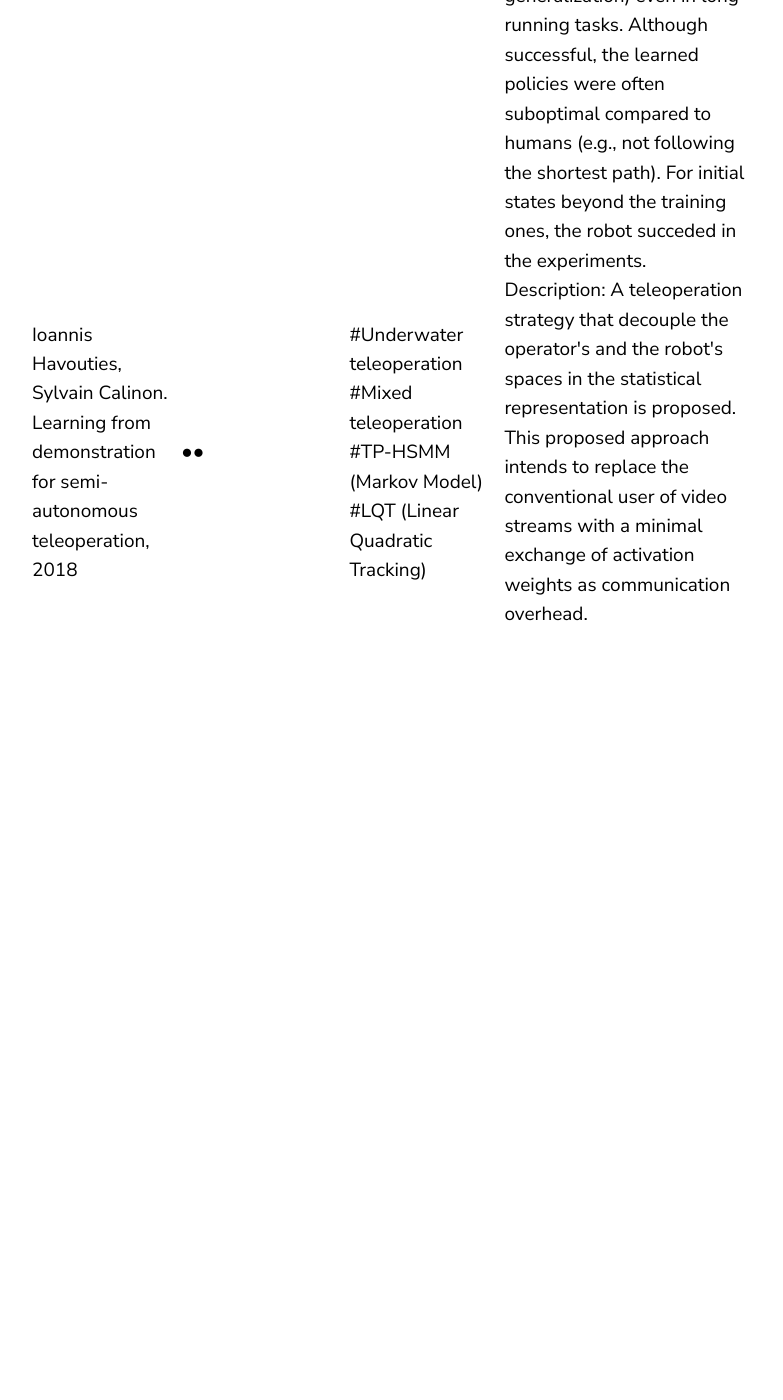
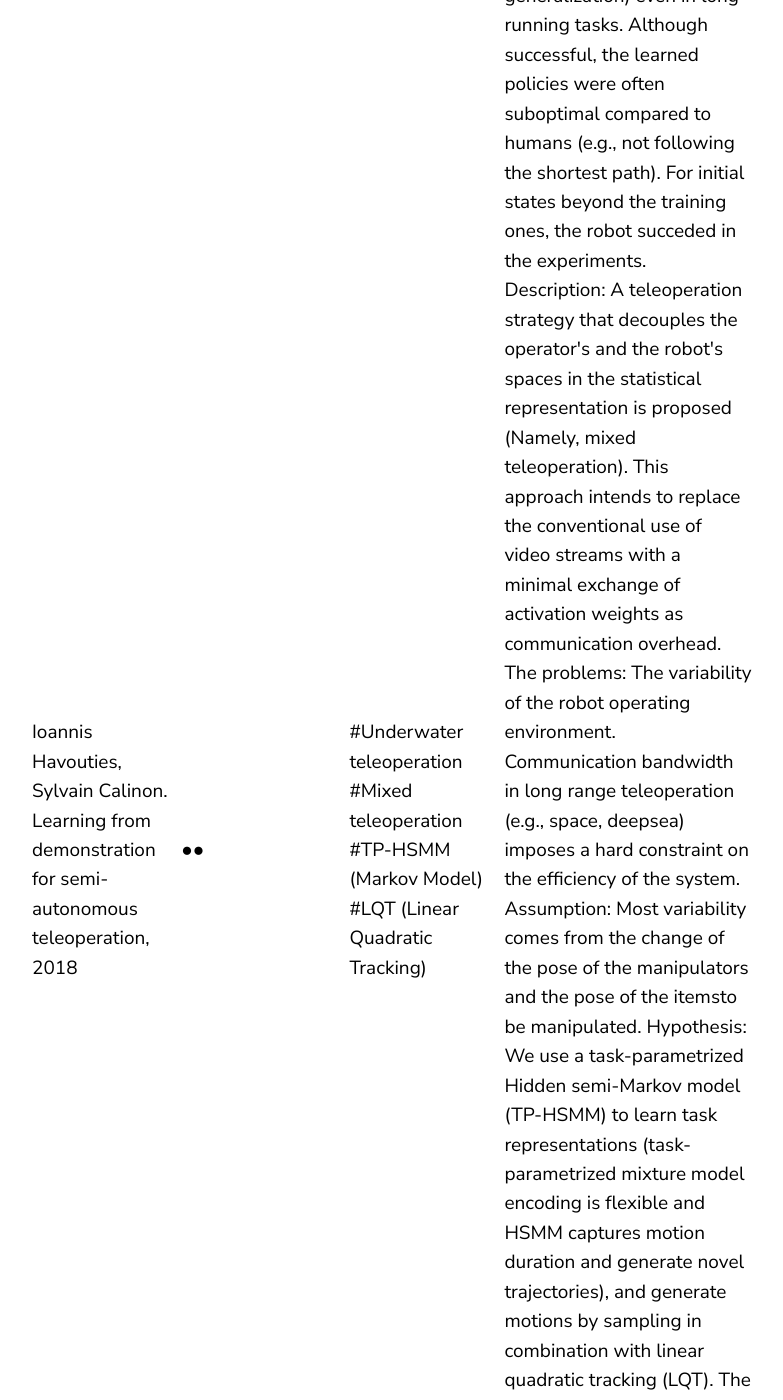
Before and after one commit to jluis9796/jluis9796.github.io, a Jekyll site: the page built from _posts/2020-05-24-telexistence.markdown, in a window 1280 px wide and 1400 px high, scrolled down 12419 px. Shown: the whole window, without its empty margins (68-851 px from the left). Built offline with Jekyll 4.4.1, drawn with Linux system fonts in a browser that asks for light colours; before the commit the page ends 13049 px from its top, so only the background shows below that.

Commit message:
Update 2020-05-24-telexistence.markdown

```diff
--- a/_posts/2020-05-24-telexistence.markdown
+++ b/_posts/2020-05-24-telexistence.markdown
@@ -148,7 +148,7 @@ counter, and set the table appropriately. For unknown ordering constraints, the
     <td></td>
     <td></td>
     <td>#Underwater teleoperation #Mixed teleoperation #TP-HSMM (Markov Model) #LQT (Linear Quadratic Tracking)</td>
-    <td>Description: A teleoperation strategy that decouple the operator's and the robot's spaces in the statistical representation is proposed. This proposed approach intends to replace the conventional user of video streams with a minimal exchange of activation weights as communication overhead.</td>
+    <td>Description: A teleoperation strategy that decouples the operator's and the robot's spaces in the statistical representation is proposed (Namely, mixed teleoperation). This approach intends to replace the conventional use of video streams with a minimal exchange of activation weights as communication overhead. The problems: The variability of the robot operating environment. Communication bandwidth in long range teleoperation (e.g., space, deepsea) imposes a hard constraint on the efficiency of the system. Assumption: Most variability comes from the change of the pose of the manipulators and the pose of the itemsto be manipulated. Hypothesis: We use a task-parametrized Hidden semi-Markov model (TP-HSMM) to learn task representations (task-parametrized mixture model encoding is flexible and HSMM captures motion duration and generate novel trajectories), and generate motions by sampling in combination with linear quadratic tracking (LQT). The result: </td>
     </tr>
   </tbody>
 </table>
```
